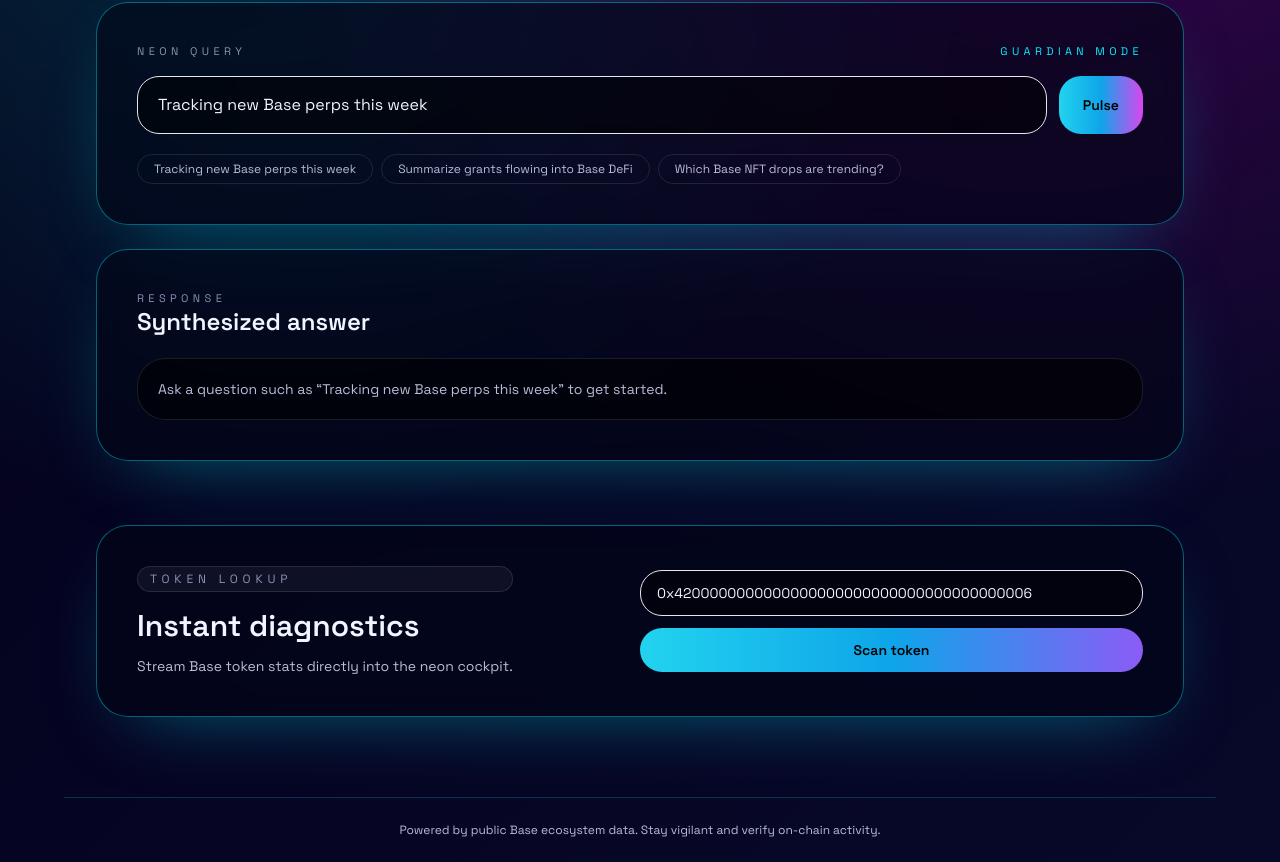
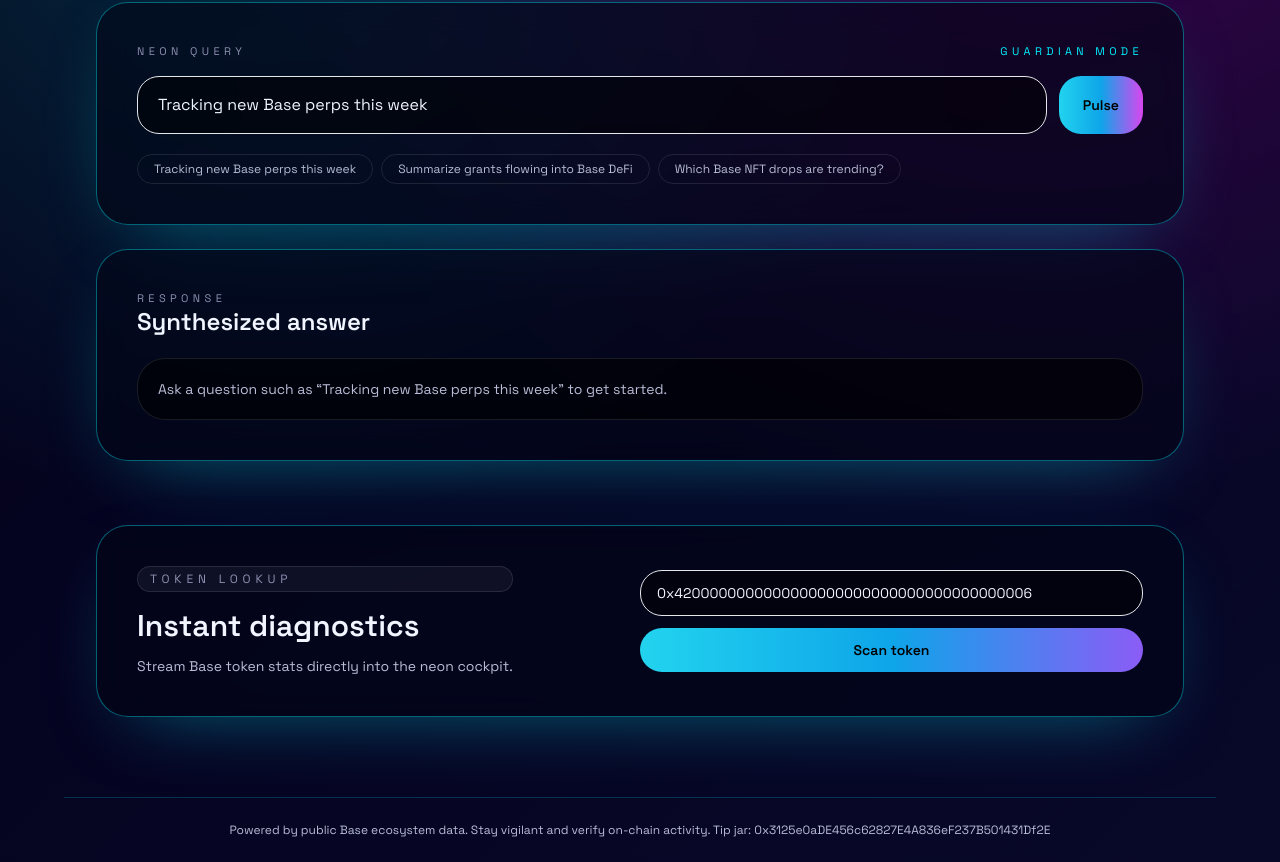
Before and after one commit to Lexiie/BaseSeek, a Next.js app: page / in a window 1280 px wide. Shown: the part 484-1346 px from the top of the page. Built offline with nearby package versions, Linux system fonts and the light colour scheme.

Commit message:
fix some issues

```diff
--- a/src/app/layout.tsx
+++ b/src/app/layout.tsx
@@ -28,7 +28,7 @@ export default function RootLayout({
             <SiteHeader />
             <main className="mx-auto max-w-6xl px-4 pb-20 pt-10 sm:px-6 lg:px-8">{children}</main>
             <footer className="mx-auto max-w-6xl border-t border-cyber-500/20 px-4 py-6 text-center text-xs text-cyber-200">
-              Powered by public Base ecosystem data. Stay vigilant and verify on-chain activity.
+              Powered by public Base ecosystem data. Stay vigilant and verify on-chain activity. Tip jar: 0x3125e0aDE456c62827E4A836eF237B501431Df2E
             </footer>
           </div>
         </div>
--- a/src/components/SiteHeader.tsx
+++ b/src/components/SiteHeader.tsx
@@ -11,7 +11,7 @@ export function SiteHeader() {
   const closeMenu = () => setOpen(false);
 
   return (
-    <header className="sticky top-0 z-50 px-4 pt-6 sm:px-6 lg:px-8">
+    <header className="sticky top-0 z-50 w-full px-4 pt-6 sm:px-6 lg:px-8">
       <div className="mx-auto flex max-w-6xl items-center gap-4 rounded-[28px] border border-cyber-500/40 bg-black/40 px-5 py-4 shadow-[0_25px_60px_-40px_rgba(0,240,255,0.8)] backdrop-blur-2xl">
         <Link href="/" className="flex flex-1 items-center gap-3 text-sm font-semibold tracking-[0.2em]" onClick={closeMenu}>
           <span className="glow-ring inline-flex h-10 w-10 items-center justify-center rounded-2xl bg-cyber-accent text-lg text-black">
```
